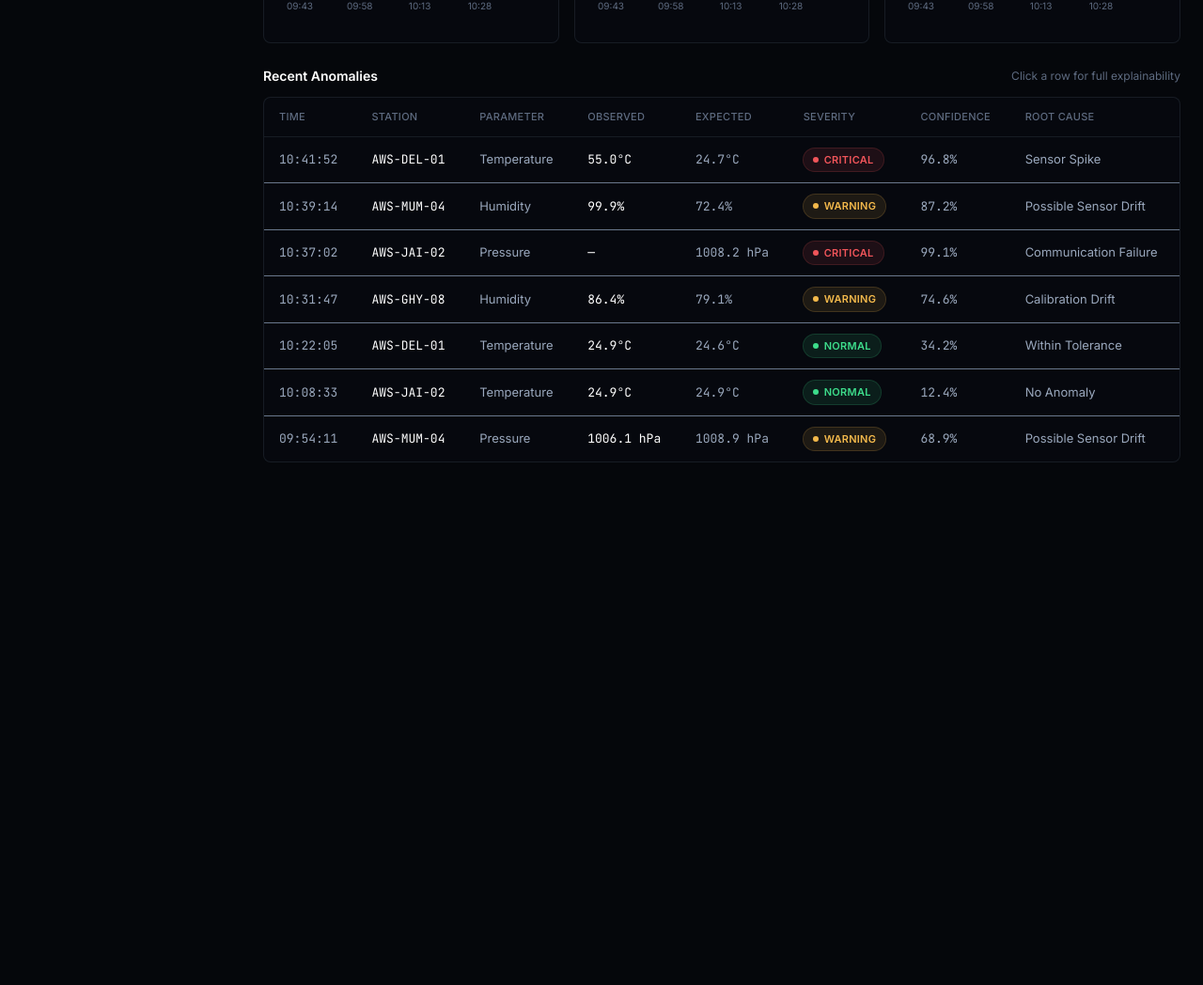
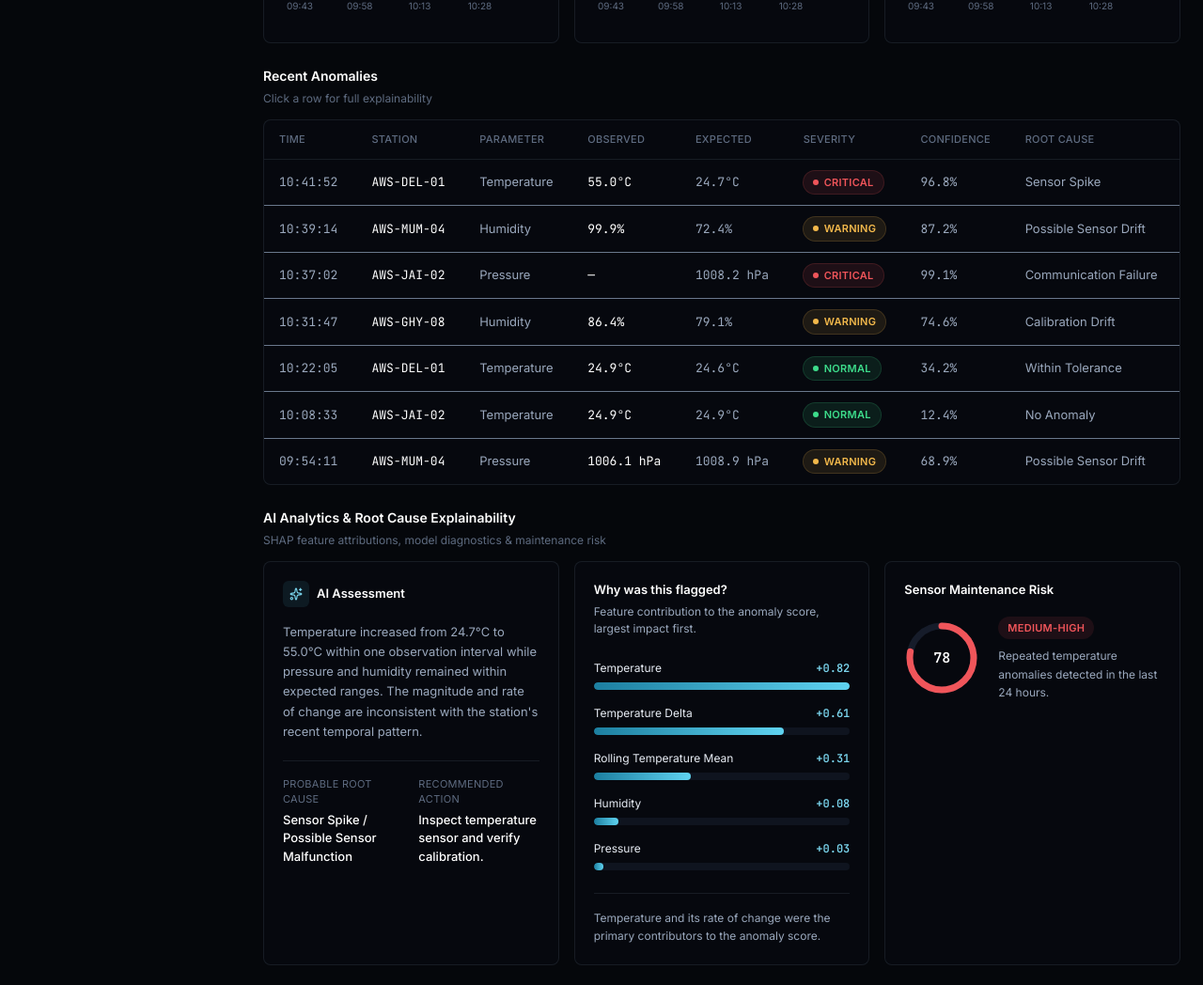
Before and after one commit to Riddhi-Dubey/SkyGuard-AI-Integration, a React (Vite) app in the folder frontend/: page /dashboard in a window 1280 px wide. Shown: the part 1083-2131 px from the top of the page at 94% size. Before the commit the page ends 1599 px from the top, so only its background shows below. Built offline with nearby package versions, Linux system fonts and the light colour scheme; no server answers.

Commit message:
feat(dashboard): add smooth scroll, section highlight, and focus blur effect

```diff
--- a/frontend/src/components/Sidebar.jsx
+++ b/frontend/src/components/Sidebar.jsx
@@ -11,9 +11,9 @@ import {
 
 const NAV = [
   { id: "overview", label: "Overview", icon: LayoutGrid },
+  { id: "stations", label: "Stations", icon: MapPin },
   { id: "monitoring", label: "Live Monitoring", icon: Radio },
   { id: "anomalies", label: "Anomalies", icon: AlertTriangle },
-  { id: "stations", label: "Stations", icon: MapPin },
   { id: "analytics", label: "Analytics", icon: BarChart3 },
 ];
 
--- a/frontend/src/pages/Dashboard.jsx
+++ b/frontend/src/pages/Dashboard.jsx
@@ -7,6 +7,9 @@ import StationInspector from "../components/StationInspector";
 import SensorChart from "../components/SensorChart";
 import AnomalyTable from "../components/AnomalyTable";
 import AnomalyDetail from "../components/AnomalyDetail";
+import AIInsight from "../components/AIInsight";
+import ShapChart from "../components/ShapChart";
+import MaintenanceRisk from "../components/MaintenanceRisk";
 import Toast from "../components/Toast";
 import {
   STATIONS,
@@ -16,6 +19,7 @@ import {
   ANOMALIES,
   ANOMALY_DETAIL,
   ANOMALY_STATION_ID,
+  SHAP_CONTRIBUTIONS,
 } from "../data/mockData";
 import {
   getStations,
@@ -32,7 +36,36 @@ function formatClock(d) {
 
 export default function Dashboard() {
   const [navActive, setNavActive] = useState("overview");
+  const [focusedSection, setFocusedSection] = useState(null);
   const [mobileSidebar, setMobileSidebar] = useState(false);
+
+  const handleNavSelect = (id) => {
+    setNavActive(id);
+    if (focusedSection === id) {
+      setFocusedSection(null);
+    } else {
+      setFocusedSection(id);
+      const el = document.getElementById(`section-${id}`);
+      if (el) {
+        el.scrollIntoView({ behavior: "smooth", block: "start" });
+      }
+    }
+  };
+
+  const handleClearFocus = () => {
+    setFocusedSection(null);
+  };
+
+  const getSectionClass = (sectionId) => {
+    const base = "scroll-mt-24 transition-all duration-500 ease-in-out relative rounded-2xl";
+    if (!focusedSection) {
+      return `${base} opacity-100 filter-none`;
+    }
+    if (focusedSection === sectionId) {
+      return `${base} opacity-100 filter-none ring-2 ring-atmos-400 shadow-[0_0_35px_rgba(75,188,220,0.22)] bg-base-900/40 p-4 sm:p-5 -m-2 sm:-m-3 z-10`;
+    }
+    return `${base} filter blur-[4px] opacity-25 scale-[0.985] cursor-pointer hover:opacity-45 select-none transition-all duration-500`;
+  };
   const [selectedStationId, setSelectedStationId] = useState(ANOMALY_STATION_ID);
   const [stationSeries, setStationSeries] = useState(SENSOR_SERIES);
   const [anomalyList, setAnomalyList] = useState(ANOMALIES);
@@ -245,7 +278,7 @@ export default function Dashboard() {
     <div className="flex min-h-screen bg-base-950">
       <Sidebar
         active={navActive}
-        onSelect={setNavActive}
+        onSelect={handleNavSelect}
         mobileOpen={mobileSidebar}
         onCloseMobile={() => setMobileSidebar(false)}
       />
@@ -291,7 +324,60 @@ export default function Dashboard() {
         </header>
 
         <main className="flex-1 space-y-6 px-6 py-6">
-          {/* KPI cards */}
+          {/* Active Focus Pill when an option is chosen */}
+          {focusedSection && (
+            <div className="sticky top-20 z-20 mx-auto -mt-2 mb-2 flex w-fit items-center gap-3 rounded-full border border-atmos-400/40 bg-base-900/95 px-4 py-1.5 shadow-2xl backdrop-blur-md animate-toast-in text-[12px] text-ink">
+              <span className="relative flex h-2 w-2">
+                <span className="absolute inline-flex h-full w-full animate-ping rounded-full bg-atmos-400 opacity-75" />
+                <span className="relative inline-flex h-2 w-2 rounded-full bg-atmos-400" />
+              </span>
+              <span>
+                Focusing on:{" "}
+                <strong className="text-white capitalize">
+                  {focusedSection === "overview"
+                    ? "Overview (KPIs)"
+                    : focusedSection === "stations"
+                    ? "AWS Stations & Network"
+                    : focusedSection === "monitoring"
+                    ? "Live Sensor Monitoring"
+                    : focusedSection === "anomalies"
+                    ? "Recent Anomalies"
+                    : "AI Analytics & Diagnostics"}
+                </strong>
+              </span>
+              <button
+                onClick={handleClearFocus}
+                className="ml-2 rounded-full bg-atmos-400/15 border border-atmos-400/30 px-2.5 py-0.5 text-[11px] font-medium text-atmos-300 hover:bg-atmos-400/25 hover:text-white transition-all"
+              >
+                Show All Sections ✕
+              </button>
+            </div>
+          )}
+
+          {/* Section 1: Overview */}
+          <section
+            id="section-overview"
+            className={getSectionClass("overview")}
+            onClick={() => {
+              if (focusedSection && focusedSection !== "overview") handleNavSelect("overview");
+            }}
+          >
+            {focusedSection === "overview" && (
+              <div className="mb-3 flex items-center justify-between border-b border-atmos-400/20 pb-2.5">
+                <span className="text-[12px] font-semibold uppercase tracking-wider text-atmos-300">
+                  Overview & Network KPI Metrics
+                </span>
+                <button
+                  onClick={(e) => {
+                    e.stopPropagation();
+                    handleClearFocus();
+                  }}
+                  className="rounded px-2 py-0.5 text-[11px] font-medium text-ink-dim hover:bg-base-800 hover:text-white"
+                >
+                  Show All ✕
+                </button>
+              </div>
+            )}
             <div className="grid gap-4 sm:grid-cols-2 xl:grid-cols-4">
               {loading
                 ? Array.from({ length: 4 }).map((_, i) => (
@@ -302,8 +388,32 @@ export default function Dashboard() {
                   ))
                 : kpis.map((k) => <KPICard key={k.label} {...k} />)}
             </div>
+          </section>
 
-          {/* Map + Inspector */}
+          {/* Section 2: Stations */}
+          <section
+            id="section-stations"
+            className={getSectionClass("stations")}
+            onClick={() => {
+              if (focusedSection && focusedSection !== "stations") handleNavSelect("stations");
+            }}
+          >
+            {focusedSection === "stations" && (
+              <div className="mb-3 flex items-center justify-between border-b border-atmos-400/20 pb-2.5">
+                <span className="text-[12px] font-semibold uppercase tracking-wider text-atmos-300">
+                  AWS Network Observation & Station Inspector
+                </span>
+                <button
+                  onClick={(e) => {
+                    e.stopPropagation();
+                    handleClearFocus();
+                  }}
+                  className="rounded px-2 py-0.5 text-[11px] font-medium text-ink-dim hover:bg-base-800 hover:text-white"
+                >
+                  Show All ✕
+                </button>
+              </div>
+            )}
             <div className="grid gap-4 lg:grid-cols-[1fr_320px]">
               <div>
                 <div className="mb-3 flex items-center justify-between">
@@ -319,10 +429,30 @@ export default function Dashboard() {
                 </div>
               </div>
             </div>
+          </section>
 
-          {/* Sensor charts */}
-          <div>
-            <h2 className="mb-3 text-[14px] font-semibold text-white">Live Sensor Charts — {selectedStation?.id ?? "AWS-DEL-01"}</h2>
+          {/* Section 3: Live Monitoring */}
+          <section
+            id="section-monitoring"
+            className={getSectionClass("monitoring")}
+            onClick={() => {
+              if (focusedSection && focusedSection !== "monitoring") handleNavSelect("monitoring");
+            }}
+          >
+            <div className="mb-3 flex items-center justify-between">
+              <h2 className="text-[14px] font-semibold text-white">Live Sensor Charts — {selectedStation?.id ?? "AWS-DEL-01"}</h2>
+              {focusedSection === "monitoring" && (
+                <button
+                  onClick={(e) => {
+                    e.stopPropagation();
+                    handleClearFocus();
+                  }}
+                  className="rounded px-2 py-0.5 text-[11px] font-medium text-ink-dim hover:bg-base-800 hover:text-white"
+                >
+                  Show All ✕
+                </button>
+              )}
+            </div>
             <div className="grid gap-4 lg:grid-cols-3">
               <SensorChart
                 title="Temperature"
@@ -355,16 +485,81 @@ export default function Dashboard() {
                 current={humidityCurrent}
               />
             </div>
-          </div>
+          </section>
 
-          {/* Anomaly table */}
+          {/* Section 4: Recent Anomalies */}
+          <section
+            id="section-anomalies"
+            className={getSectionClass("anomalies")}
+            onClick={() => {
+              if (focusedSection && focusedSection !== "anomalies") handleNavSelect("anomalies");
+            }}
+          >
+            <div className="mb-3 flex items-center justify-between">
               <div>
-            <div className="mb-3 flex items-center justify-between">
                 <h2 className="text-[14px] font-semibold text-white">Recent Anomalies</h2>
                 <span className="text-[12px] text-ink-faint">Click a row for full explainability</span>
               </div>
+              {focusedSection === "anomalies" && (
+                <button
+                  onClick={(e) => {
+                    e.stopPropagation();
+                    handleClearFocus();
+                  }}
+                  className="rounded px-2 py-0.5 text-[11px] font-medium text-ink-dim hover:bg-base-800 hover:text-white"
+                >
+                  Show All ✕
+                </button>
+              )}
+            </div>
             <AnomalyTable anomalies={anomalyList} onSelect={openAnomalyDetail} />
+          </section>
+
+          {/* Section 5: AI Analytics & Diagnostics */}
+          <section
+            id="section-analytics"
+            className={getSectionClass("analytics")}
+            onClick={() => {
+              if (focusedSection && focusedSection !== "analytics") handleNavSelect("analytics");
+            }}
+          >
+            <div className="mb-3 flex items-center justify-between">
+              <div>
+                <h2 className="text-[14px] font-semibold text-white">AI Analytics & Root Cause Explainability</h2>
+                <span className="text-[12px] text-ink-faint">SHAP feature attributions, model diagnostics & maintenance risk</span>
               </div>
+              {focusedSection === "analytics" && (
+                <button
+                  onClick={(e) => {
+                    e.stopPropagation();
+                    handleClearFocus();
+                  }}
+                  className="rounded px-2 py-0.5 text-[11px] font-medium text-ink-dim hover:bg-base-800 hover:text-white"
+                >
+                  Show All ✕
+                </button>
+              )}
+            </div>
+            <div className="grid gap-4 lg:grid-cols-3">
+              <AIInsight
+                assessment={
+                  selectedAnomaly?.aiAssessment ||
+                  ANOMALY_DETAIL.aiAssessment ||
+                  "Automated sensor telemetry evaluation detected potential deviation in environmental readings."
+                }
+                rootCause={selectedAnomaly?.probableRootCause || ANOMALY_DETAIL.probableRootCause || "Sensor Drift"}
+                action={selectedAnomaly?.recommendedAction || ANOMALY_DETAIL.recommendedAction || "Verify station calibration."}
+              />
+              <ShapChart
+                contributions={selectedAnomaly?.shapContributions || SHAP_CONTRIBUTIONS}
+              />
+              <MaintenanceRisk
+                level={selectedAnomaly?.maintenanceRisk?.level || ANOMALY_DETAIL.maintenanceRisk?.level || "MEDIUM-HIGH"}
+                score={selectedAnomaly?.maintenanceRisk?.score || ANOMALY_DETAIL.maintenanceRisk?.score || 78}
+                reason={selectedAnomaly?.maintenanceRisk?.reason || ANOMALY_DETAIL.maintenanceRisk?.reason || "Repeated anomalies flagged in recent observation cycles."}
+              />
+            </div>
+          </section>
         </main>
       </div>
 
```
Lines whose indentation alone changed are shown as unchanged.
